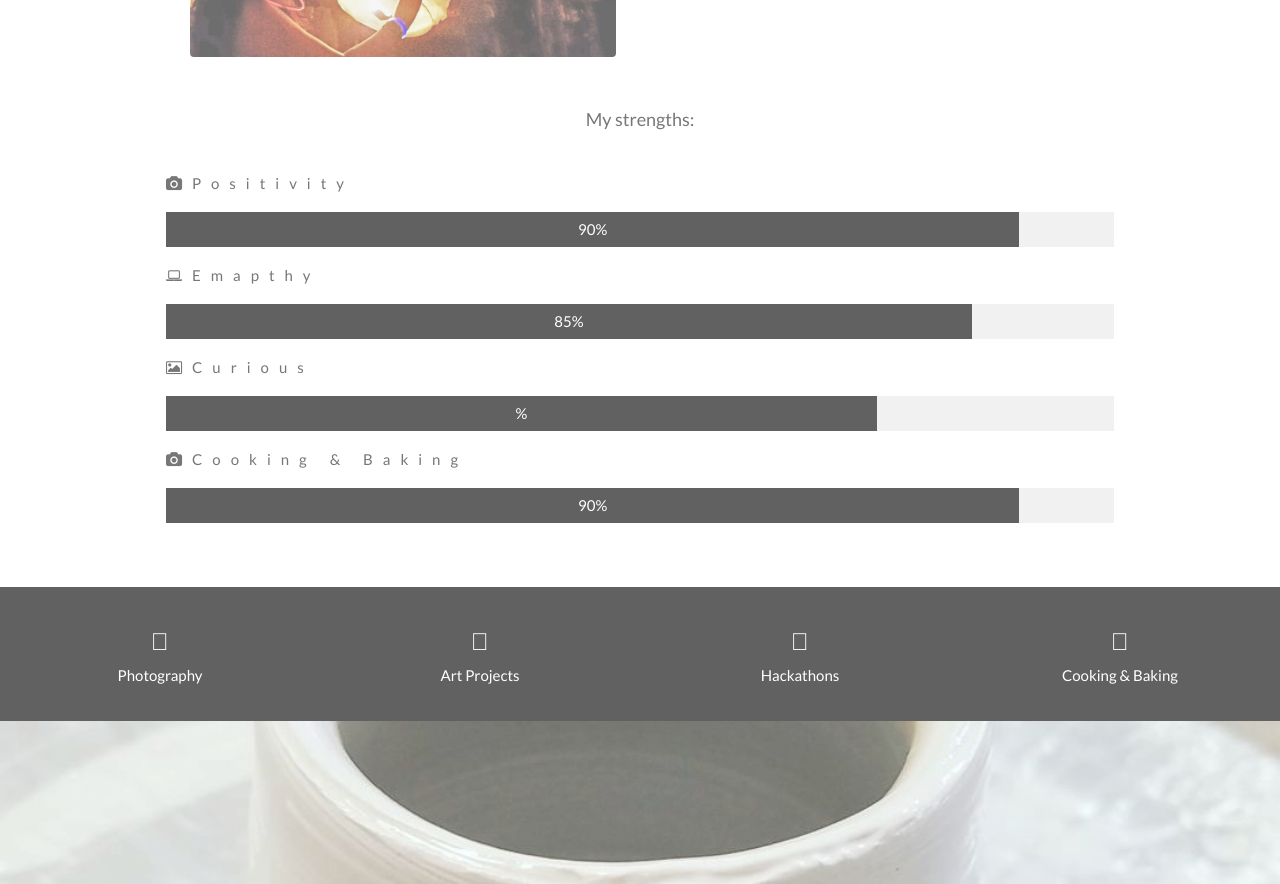
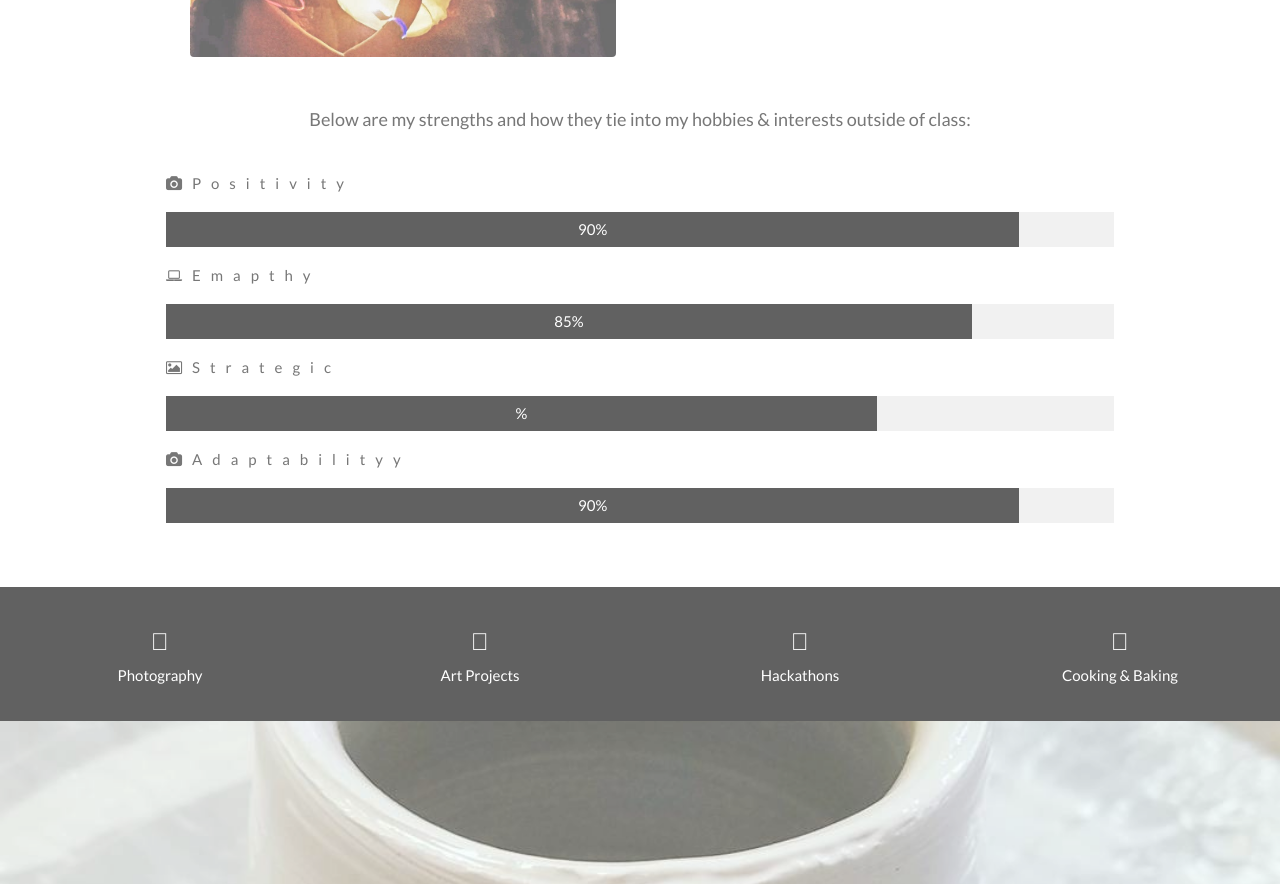
Before and after one commit to jess-izuu/my-resonating-curiosity.github.io, a plain HTML site: page index.html in a window 1280 px wide. Shown: the part 1171-2055 px from the top of the page. Drawn offline with nearby package versions, Linux system fonts and the light colour scheme.

Commit message:
Update index.html

```diff
--- a/index.html
+++ b/index.html
@@ -98,7 +98,7 @@ body, html {
         and cooking and baking.Lorem Ipsum is simply dummy text of the printing and typesetting industry. Lorem Ipsum has been the industry's standard dummy text ever since the 1500s, when an unknown printer took a galley of type and scrambled it to make a type specimen book. It has survived not only five centuries, but also the leap into electronic typesetting, remaining essentially unchanged. It was popularised in the 1960s with the release of Letraset sheets containing Lorem Ipsum passages, and more recently with desktop publishing software like Aldus PageMaker including versions of Lorem Ipsum. </p>
     </div>
   </div>
-  <p class="w3-large w3-center w3-padding-16">My strengths:</p>
+  <p class="w3-large w3-center w3-padding-16">Below are my strengths and how they tie into my hobbies & interests outside of class: </p>
   <p class="w3-wide"><i class="fa fa-camera"></i>Positivity</p>
   <div class="w3-light-grey">
     <div class="w3-container w3-padding-small w3-dark-grey w3-center" style="width:90%">90%</div>
@@ -107,11 +107,11 @@ body, html {
   <div class="w3-light-grey">
     <div class="w3-container w3-padding-small w3-dark-grey w3-center" style="width:85%">85%</div>
   </div>
-  <p class="w3-wide"><i class="fa fa-photo"></i>Curious</p>
+  <p class="w3-wide"><i class="fa fa-photo"></i>Strategic</p>
   <div class="w3-light-grey">
     <div class="w3-container w3-padding-small w3-dark-grey w3-center" style="width:75%">%</div>
   </div>
-  <p class="w3-wide"><i class="fa fa-camera"></i>Cooking & Baking</p>
+  <p class="w3-wide"><i class="fa fa-camera"></i>Adaptabilityy</p>
   <div class="w3-light-grey">
     <div class="w3-container w3-padding-small w3-dark-grey w3-center" style="width:90%">90%</div>
   </div>
```
